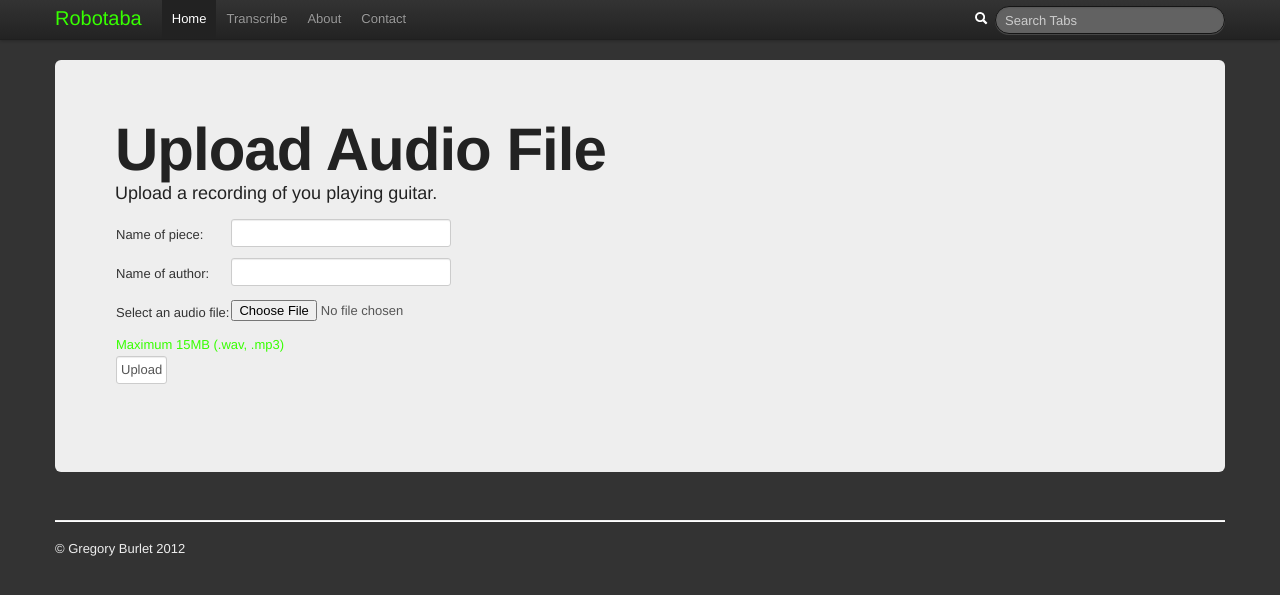
After one commit to gburlet/robotaba, a Django app: page /upload/ in a window 1280 px wide. The commit adds this page. Shown: the top 595 px of the page. Run offline with Django 3.2, Linux system fonts and the light colour scheme; some libraries are stand-ins or nearby versions.

Commit message:
Audio file upload
with audio file metadata. (uploads to media/audio)

```diff
--- /dev/null
+++ b/robotaba/forms.py
@@ -0,0 +1,15 @@
+from django import forms
+
+class UploadAudioForm(forms.Form):
+    piece_name = forms.CharField(
+        max_length=200,
+        label="Name of piece"
+    )
+    author_name = forms.CharField(
+        max_length=200,
+        label="Name of author"
+    )
+    audio_file = forms.FileField(
+        label = "Select an audio file",
+        help_text = "Maximum 15MB (.wav, .mp3)"
+    )
--- a/robotaba/templates/base.html
+++ b/robotaba/templates/base.html
@@ -42,10 +42,10 @@
                     <a class="brand" href="#">Robotaba</a>
                     <div class="nav-collapse">
                         <ul class="nav">
-                            <li class="active"><a href="#">Home</a></li>
-                            <li><a href="#transcribe">Transcribe</a></li>
-                            <li><a href="#about">About</a></li>
-                            <li><a href="#contact">Contact</a></li>
+                            <li class="active"><a href="/">Home</a></li>
+                            <li><a href="/upload">Transcribe</a></li>
+                            <li><a href="/about">About</a></li>
+                            <li><a href="/contact">Contact</a></li>
                         </ul>
                         <form class="navbar-search pull-right">
                             <i class='icon-search icon-white'></i>&nbsp;&nbsp;<input id="search-tabs" type="text" class="search-query" placeholder="Search Tabs">
--- a/robotaba/templates/index.html
+++ b/robotaba/templates/index.html
@@ -12,10 +12,9 @@
                 <div class="span5">
                     <h1>Online Guitar Tablature Transcription</h1>
                     <p>Upload a recording of you playing guitar. Serenade robot. Robot writes tab. Correct Robot. Repeat.</p>
-                    <p><a class="btn btn-primary btn-large">Serenade Robot</a></p>
+                    <p><a class="btn btn-primary btn-large" href="upload">Serenade Robot</a></p>
                 </div>
                 <div class="span7">
-                    test
                 </div>
             </div>
         </div>
--- /dev/null
+++ b/robotaba/templates/uploadaudio.html
@@ -0,0 +1,44 @@
+{% extends "base.html" %}
+
+{% block title %} Upload Audio {% endblock %}
+
+{% block content %}
+
+<!-- Main hero unit for a primary marketing message or call to action -->
+<div class="row-fluid">
+    <div class="span12">
+        <div class="hero-unit">
+            <div class="row-fluid">
+                <div class="span12">
+                    <h1>Upload Audio File</h1>
+                    <p>Upload a recording of you playing guitar.</p>
+                    <form action="{% url audio_upload %}" method="post" enctype="multipart/form-data">
+                        {% csrf_token %}
+                        <table>
+                            <tr>
+                                <td colspan="2">{{ form.non_field_errors }}</td>
+                            </tr>
+                            <tr>
+                                <td>{{ form.piece_name.label_tag }}</td><td>{{ form.piece_name }}</td>
+                            </tr>
+                            <tr>
+                                <td>{{ form.author_name.label_tag }}</td><td>{{ form.author_name }}</td>
+                            </tr>
+                            <tr>
+                                <td>{{ form.audio_file.label_tag }}</td><td>{{ form.audio_file }}</td>
+                            </tr>
+                            <tr>
+                                <td colspan="2" class="highlight">{{ form.audio_file.help_text }}</td>
+                            </tr>
+                            <tr>
+                                <td colspan="2"><input type="submit" value="Upload"/></td>
+                            </tr>
+                        </table>
+                    </form>
+                </div>
+            </div>
+        </div>
+    </div>
+</div>
+
+{% endblock %}
--- a/robotaba/urls.py
+++ b/robotaba/urls.py
@@ -5,5 +5,7 @@ admin.autodiscover()
 
 urlpatterns = patterns('',
     url(r'^$', 'robotaba.views.home'),
+    url(r'^upload/$', 'robotaba.views.upload_audio', name="audio_upload"),
+    url(r'^transcribe/(?P<audio_id>\d+)/$', 'transcribe.views.index'),
     url(r'^admin/', include(admin.site.urls))
 )
--- a/robotaba/views.py
+++ b/robotaba/views.py
@@ -1,4 +1,32 @@
+from django.http import HttpResponseRedirect
+from django.template import RequestContext
 from django.shortcuts import render_to_response
 
+from robotaba.models import Audio
+from robotaba.forms import UploadAudioForm
+
 def home(request):
+    '''
+    Serve the home page
+    '''
+
     return render_to_response('index.html')
+
+def upload_audio(request):
+    '''
+    Handle an audio file upload
+    '''
+
+    if request.method == 'POST':
+        # deal with the form input
+        form = UploadAudioForm(request.POST, request.FILES)
+        if form.is_valid():
+            # enter audio information into db
+            new_audio = Audio(audio_file=request.FILES['audio_file'], piece_name=request.POST['piece_name'], author_name=request.POST['author_name'])
+            new_audio.save()
+            return HttpResponseRedirect('/transcribe/' + str(new_audio.id))
+    else:
+        # serve the form
+        form = UploadAudioForm()
+
+    return render_to_response('uploadaudio.html', {'form': form}, context_instance=RequestContext(request))
```
Also changed, not shown: robotaba/models.py (added, +10 -0 lines), robotaba/settings.py (+6 -3 lines), transcribe/models.py (added, +12 -0 lines), transcribe/tests.py (added, +16 -0 lines), transcribe/views.py (added, +10 -0 lines), transcribe/__init__.py (added).
